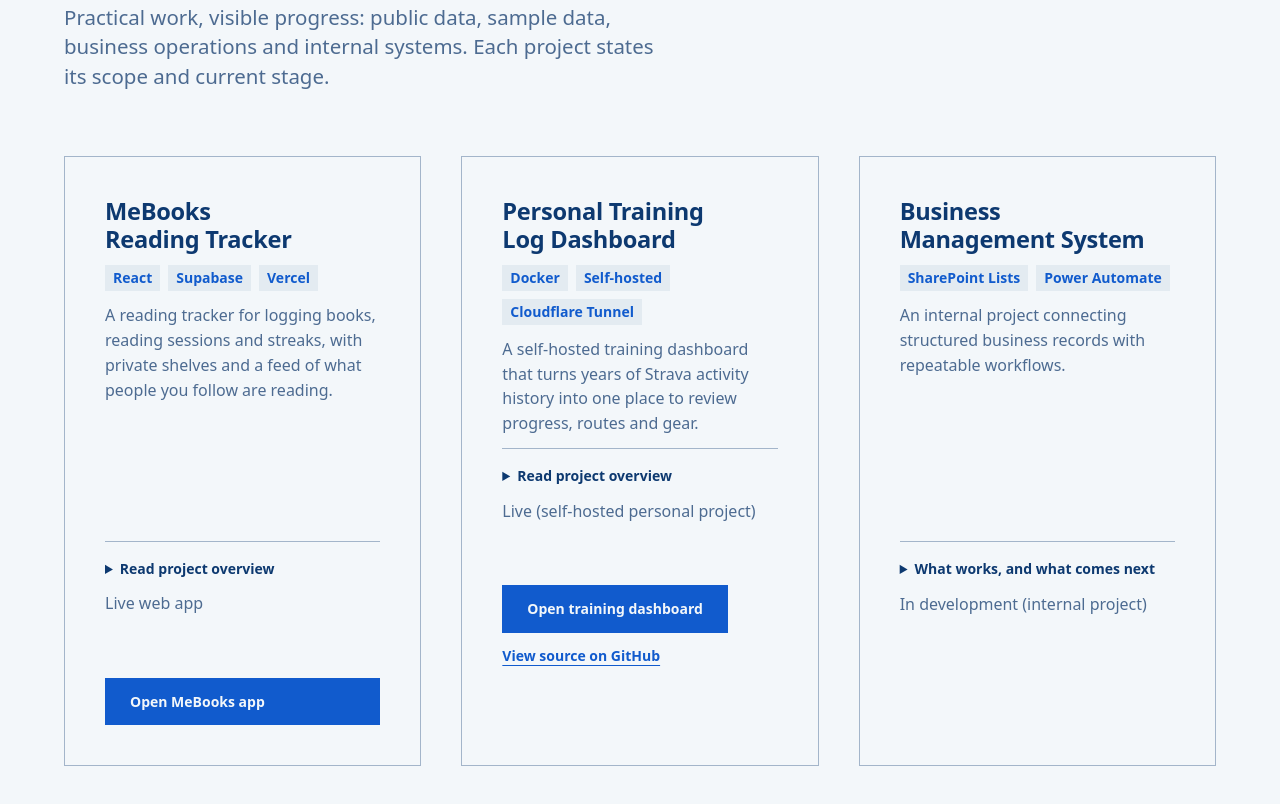
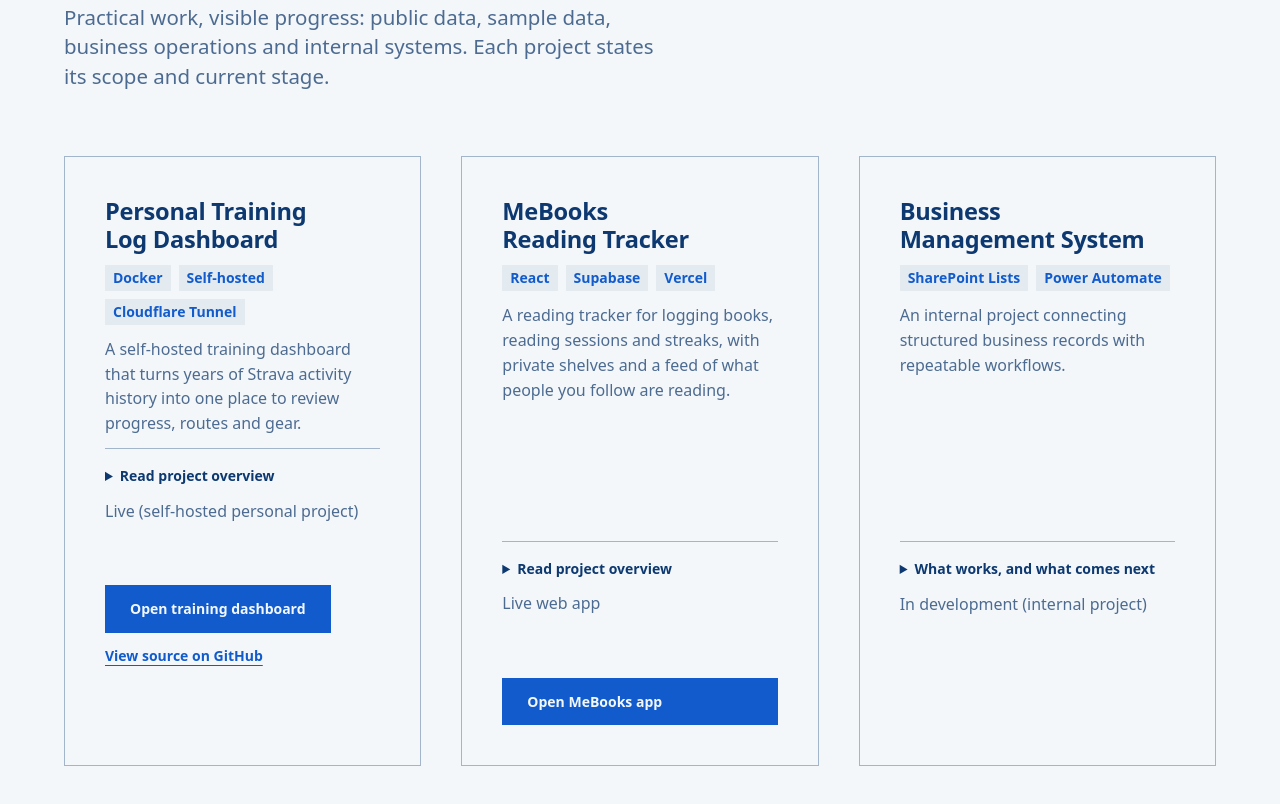
Before and after one commit to brodyn-dev/brodyn-dev.github.io, a plain HTML site: page index.html in a window 1280 px wide. Shown: the part 1453-2257 px from the top of the page. Drawn offline with Linux system fonts and the light colour scheme.

Commit message:
Susun semula Selected work: projek terbaru di depan
Personal Training Log Dashboard (addition paling latest) dipindah ke
card pertama dalam section Selected work, mendahului MeBooks Reading
Tracker. Senarai "Selected projects" dalam footer turut disusun semula
untuk konsisten.

Co-Authored-By: Claude Sonnet 5 <noreply@anthropic.com>

```diff
--- a/index.html
+++ b/index.html
@@ -51,21 +51,21 @@
 <div class="projects">
 
 <article class="project"><div class="project-body">
+<h3>Personal Training Log Dashboard</h3>
+<ul class="tech"><li>Docker</li><li>Self-hosted</li><li>Cloudflare Tunnel</li></ul>
+<p>A self-hosted training dashboard that turns years of Strava activity history into one place to review progress, routes and gear.</p>
+<details><summary>Read project overview</summary><p><strong>Base.</strong> Built on Dreeve, an open-source self-hosted fitness dashboard (formerly &ldquo;Statistics for Strava&rdquo;) &mdash; not written from scratch.</p><p><strong>What was done.</strong> Deployed with Docker and exposed publicly through a Cloudflare Tunnel on a custom subdomain; imported the full Strava activity history; customised the visual theme (colours, typography, logo) and app branding; fixed several interface bugs found while using it day to day (theme toggle sync, dashboard link previews, a widget table width issue).</p><p><strong>Why.</strong> Hands-on practice with self-hosting, Docker deployment and customising an existing open-source codebase, while getting a genuinely useful personal dashboard out of it.</p><p><strong>Privacy.</strong> The live dashboard shows real personal training data (routes and activity history).</p></details>
+<p class="status">Live (self-hosted personal project)</p>
+<div class="actions"><a class="button" href="https://metrain.brodynhq.com" target="_blank" rel="noopener noreferrer">Open training dashboard<span class="visually-hidden"> (opens in a new tab)</span></a><a class="project-link" href="https://github.com/brodyn-dev/hafizz-training-log" target="_blank" rel="noopener noreferrer">View source on GitHub<span class="visually-hidden"> (opens in a new tab)</span></a></div>
+</div></article>
+
+<article class="project"><div class="project-body">
 <h3>MeBooks Reading Tracker</h3>
 <ul class="tech"><li>React</li><li>Supabase</li><li>Vercel</li></ul>
 <p>A reading tracker for logging books, reading sessions and streaks, with private shelves and a feed of what people you follow are reading.</p>
 <details><summary>Read project overview</summary><p><strong>Problem.</strong> Reading lists end up in notes apps or in your head, and most reading apps are public by default.</p><p><strong>What it does.</strong> Add books by ISBN or manually, log pages read each session, see streaks and pages per year, and export your data to CSV.</p><p><strong>Privacy.</strong> Private accounts and notes. Shelves can be shared with people you trust. The app&rsquo;s About &amp; privacy page explains what data is kept.</p><p><strong>Status.</strong> Live web app. No personal or test account data is shown on this page.</p></details>
 <p class="status">Live web app</p>
 <a class="button" href="https://mebooksv2.vercel.app" target="_blank" rel="noopener noreferrer">Open MeBooks app<span class="visually-hidden"> (opens in a new tab)</span></a>
-</div></article>
-
-<article class="project"><div class="project-body">
-<h3>Personal Training Log Dashboard</h3>
-<ul class="tech"><li>Docker</li><li>Self-hosted</li><li>Cloudflare Tunnel</li></ul>
-<p>A self-hosted training dashboard that turns years of Strava activity history into one place to review progress, routes and gear.</p>
-<details><summary>Read project overview</summary><p><strong>Base.</strong> Built on Dreeve, an open-source self-hosted fitness dashboard (formerly &ldquo;Statistics for Strava&rdquo;) &mdash; not written from scratch.</p><p><strong>What was done.</strong> Deployed with Docker and exposed publicly through a Cloudflare Tunnel on a custom subdomain; imported the full Strava activity history; customised the visual theme (colours, typography, logo) and app branding; fixed several interface bugs found while using it day to day (theme toggle sync, dashboard link previews, a widget table width issue).</p><p><strong>Why.</strong> Hands-on practice with self-hosting, Docker deployment and customising an existing open-source codebase, while getting a genuinely useful personal dashboard out of it.</p><p><strong>Privacy.</strong> The live dashboard shows real personal training data (routes and activity history).</p></details>
-<p class="status">Live (self-hosted personal project)</p>
-<div class="actions"><a class="button" href="https://metrain.brodynhq.com" target="_blank" rel="noopener noreferrer">Open training dashboard<span class="visually-hidden"> (opens in a new tab)</span></a><a class="project-link" href="https://github.com/brodyn-dev/hafizz-training-log" target="_blank" rel="noopener noreferrer">View source on GitHub<span class="visually-hidden"> (opens in a new tab)</span></a></div>
 </div></article>
 
 <article class="project"><div class="project-body">
@@ -161,7 +161,7 @@
 <div class="footer-grid">
 <div class="footer-brand"><a class="brand" href="#top" aria-label="Brodyn home"><span class="mark" aria-hidden="true"><i></i><i></i><i></i></span><span class="brand-text"><b>BRODYN</b></span></a><p>Business Intelligence &amp; Digital Solutions, independently operated by Hafizz in Malaysia.</p></div>
 <div><h3>Explore</h3><ul class="footer-links"><li><a href="#top">Home</a></li><li><a href="#services">Services</a></li><li><a href="#work">Portfolio</a></li><li><a href="#skills">Skills</a></li><li><a href="#about">About</a></li><li><a href="#credentials">Credentials</a></li><li><a href="#contact">Contact</a></li></ul></div>
-<div><h3>Selected projects</h3><ul class="footer-links"><li><a href="https://mebooksv2.vercel.app" target="_blank" rel="noopener noreferrer">MeBooks Reading Tracker</a></li><li><a href="https://metrain.brodynhq.com" target="_blank" rel="noopener noreferrer">Personal Training Log Dashboard</a></li><li><a href="malaysia-labour-market.html">Malaysia Labour Market Intelligence</a></li><li><a href="https://app.powerbi.com/view?r=eyJrIjoiMTdkZWMxNzEtMDdmMC00MTY0LWEzZDEtYjRiYjQwNDViMjVlIiwidCI6ImM4NjhmMmQ4LTllNmYtNDYxYy05MTQwLWY2NTFiYmU3MTFkNiJ9" target="_blank" rel="noopener noreferrer">Open Power BI report</a></li></ul></div>
+<div><h3>Selected projects</h3><ul class="footer-links"><li><a href="https://metrain.brodynhq.com" target="_blank" rel="noopener noreferrer">Personal Training Log Dashboard</a></li><li><a href="https://mebooksv2.vercel.app" target="_blank" rel="noopener noreferrer">MeBooks Reading Tracker</a></li><li><a href="malaysia-labour-market.html">Malaysia Labour Market Intelligence</a></li><li><a href="https://app.powerbi.com/view?r=eyJrIjoiMTdkZWMxNzEtMDdmMC00MTY0LWEzZDEtYjRiYjQwNDViMjVlIiwidCI6ImM4NjhmMmQ4LTllNmYtNDYxYy05MTQwLWY2NTFiYmU3MTFkNiJ9" target="_blank" rel="noopener noreferrer">Open Power BI report</a></li></ul></div>
 </div>
 <div class="footer-bottom"><span>&copy; 2026 Brodyn Enterprise.</span><a href="#top">Back to top</a></div>
 </div></footer>
```
